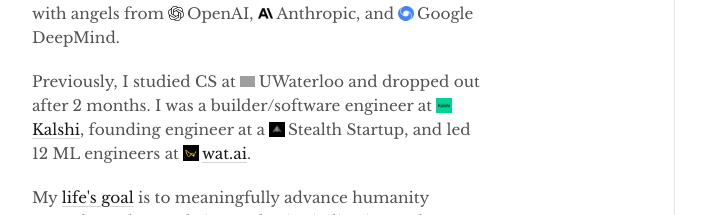
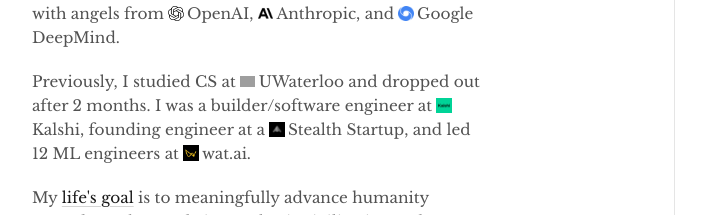
Before and after one commit to lance116/lances-portfolio, a Next.js app: page / in a window 1280 px wide. Shown: the part 294-509 px from the top of the page, without its empty margins (158-864 px from the left). Built offline with nearby package versions, Linux system fonts and the light colour scheme; grey boxes are pictures that could not be loaded.

Commit message:
Remove homepage company links

```diff
--- a/app/page.tsx
+++ b/app/page.tsx
@@ -177,10 +177,10 @@ function BioContent({ dark, onSwitch, onNavigate, variant = 'intro' }: { dark: b
               Previously, I studied CS at{' '}
               <Logo src="/waterloo-logo.png" alt="UWaterloo" />UWaterloo and dropped out after 2 months. I was a builder/software engineer at{' '}
               <Logo src="/kalshi logo.png" alt="Kalshi" />
-              <a href="https://kalshi.com" target="_blank" rel="noreferrer" className={linkClass}>Kalshi</a>, founding engineer at a{' '}
+              Kalshi, founding engineer at a{' '}
               <Logo src="/stealth logo.png" alt="Stealth Startup" />Stealth Startup, and led 12 ML engineers at{' '}
               <Logo src="/wat.jpeg" alt="wat.ai" />
-              <a href="https://watai.ca" target="_blank" rel="noreferrer" className={linkClass}>wat.ai</a>.
+              wat.ai.
             </p>
 
             <p>
```
